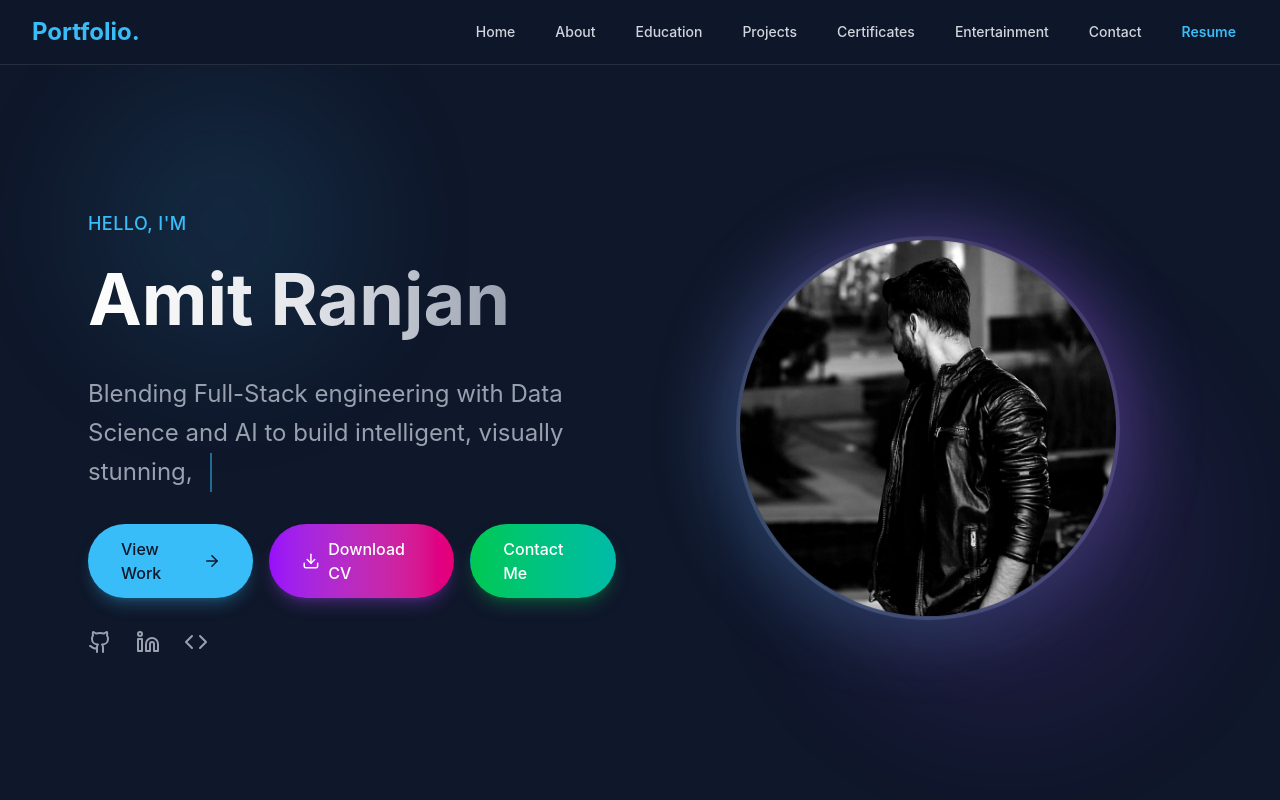
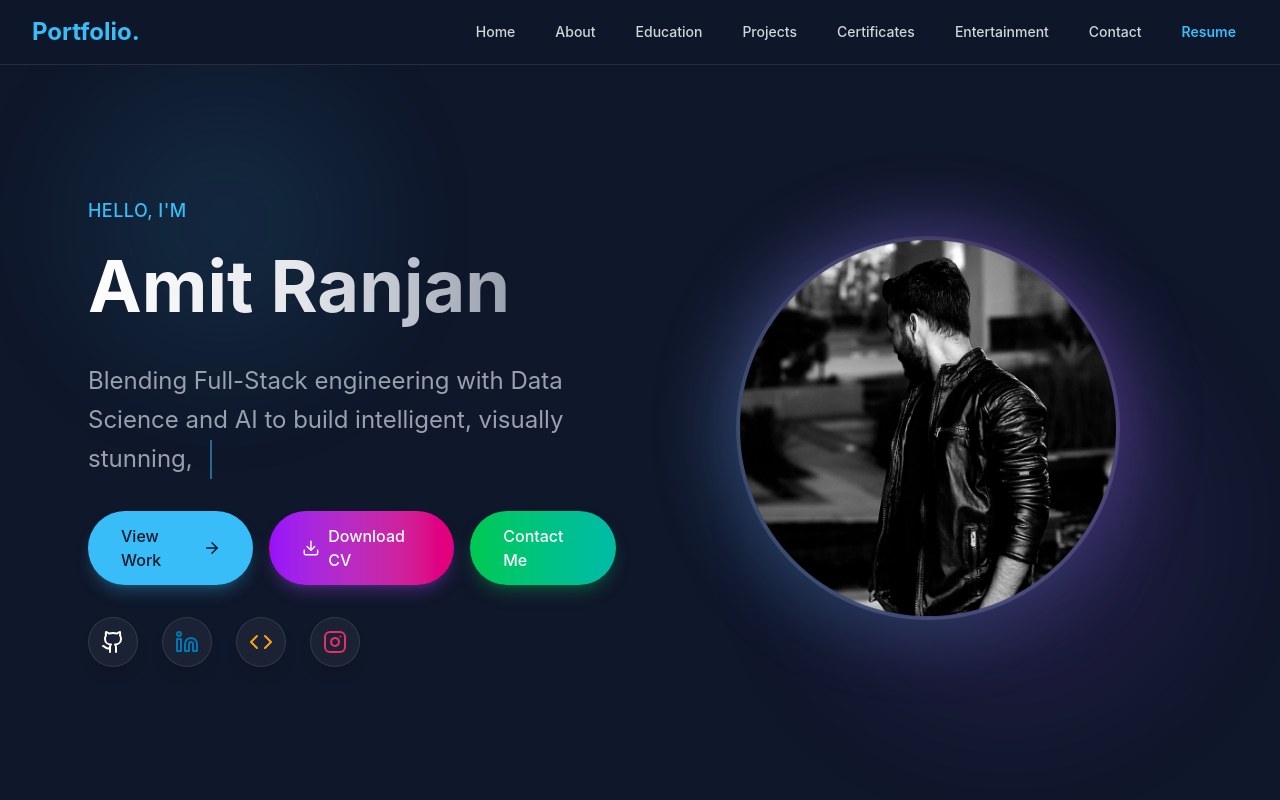
Before and after one commit to Amit9031/Portfolio, a React (Vite) app: page / in a window 1280 px wide. Shown: the top 800 px of the page. Built offline with nearby package versions, Linux system fonts and the light colour scheme.

Commit message:
justchill

```diff
--- a/src/components/Entertainment.jsx
+++ b/src/components/Entertainment.jsx
@@ -66,13 +66,26 @@ const Entertainment = () => {
                         whileInView={{ scale: 1, rotate: 0 }}
                         viewport={{ once: true }}
                         transition={{ duration: 0.7, type: "spring", bounce: 0.5 }}
-                        className="inline-flex items-center gap-3 mb-4"
+                        className="flex items-center justify-center gap-3 mb-2"
                     >
                         <Youtube className="text-red-500" size={44} />
                         <h2 className="text-4xl md:text-6xl font-bold bg-clip-text text-transparent bg-gradient-to-r from-red-500 via-purple-500 to-pink-500">
                             YouTube
                         </h2>
                     </motion.div>
+
+                    <motion.a
+                        href="https://www.youtube.com/@Livelong_with_Amit"
+                        target="_blank"
+                        rel="noopener noreferrer"
+                        initial={{ opacity: 0, y: -10 }}
+                        whileInView={{ opacity: 1, y: 0 }}
+                        viewport={{ once: true }}
+                        transition={{ delay: 0.2 }}
+                        className="block text-xl md:text-2xl font-bold bg-clip-text text-transparent bg-gradient-to-r from-cyan-400 to-blue-600 mb-6 hover:scale-105 transition-transform cursor-pointer"
+                    >
+                        @justchill
+                    </motion.a>
                     <motion.div
                         className="w-40 h-1.5 bg-gradient-to-r from-red-500 via-purple-500 to-pink-500 mx-auto rounded-full shadow-lg shadow-red-500/50"
                         initial={{ width: 0 }}
@@ -161,7 +174,7 @@ const Entertainment = () => {
                     className="text-center"
                 >
                     <motion.a
-                        href="https://www.youtube.com/@Livelong_with_Amit/videos"
+                        href="https://www.youtube.com/@Livelong_with_Amit"
                         target="_blank"
                         rel="noopener noreferrer"
                         whileHover={{ scale: 1.05 }}
--- a/src/components/Hero.jsx
+++ b/src/components/Hero.jsx
@@ -1,6 +1,6 @@
 import React, { useState, useEffect } from 'react';
 import { motion } from 'framer-motion';
-import { ArrowRight, Github, Linkedin, Code, Download } from 'lucide-react';
+import { ArrowRight, Github, Linkedin, Code, Download, Instagram } from 'lucide-react';
 import profilePic from '../assets/profile.jpeg';
 
 // Preload the audio file
@@ -127,14 +127,17 @@ const Hero = () => {
                     </div>
 
                     <div className="flex gap-6 justify-center md:justify-start">
-                        <a href="https://github.com/Amit9031" target="_blank" rel="noopener noreferrer" className="text-gray-400 hover:text-white transition-colors hover:scale-110">
+                        <a href="https://github.com/Amit9031" target="_blank" rel="noopener noreferrer" className="p-3 rounded-full bg-white/5 border border-white/10 text-white hover:bg-white/10 hover:scale-110 transition-all shadow-lg hover:shadow-white/20">
                             <Github size={24} />
                         </a>
-                        <a href="https://www.linkedin.com/in/amitranjans/" target="_blank" rel="noopener noreferrer" className="text-gray-400 hover:text-[#0077b5] transition-colors hover:scale-110">
+                        <a href="https://www.linkedin.com/in/amitranjans/" target="_blank" rel="noopener noreferrer" className="p-3 rounded-full bg-white/5 border border-white/10 text-[#0077b5] hover:bg-white/10 hover:scale-110 transition-all shadow-lg hover:shadow-[#0077b5]/30">
                             <Linkedin size={24} />
                         </a>
-                        <a href="https://leetcode.com/u/disOKPPQ7K/" target="_blank" rel="noopener noreferrer" className="text-gray-400 hover:text-[#ffa116] transition-colors hover:scale-110">
+                        <a href="https://leetcode.com/u/disOKPPQ7K/" target="_blank" rel="noopener noreferrer" className="p-3 rounded-full bg-white/5 border border-white/10 text-[#ffa116] hover:bg-white/10 hover:scale-110 transition-all shadow-lg hover:shadow-[#ffa116]/30">
                             <Code size={24} />
+                        </a>
+                        <a href="https://www.instagram.com/_a.mit_._/" target="_blank" rel="noopener noreferrer" className="p-3 rounded-full bg-white/5 border border-white/10 text-[#E1306C] hover:bg-white/10 hover:scale-110 transition-all shadow-lg hover:shadow-[#E1306C]/30">
+                            <Instagram size={24} />
                         </a>
                     </div>
                 </motion.div>
```
